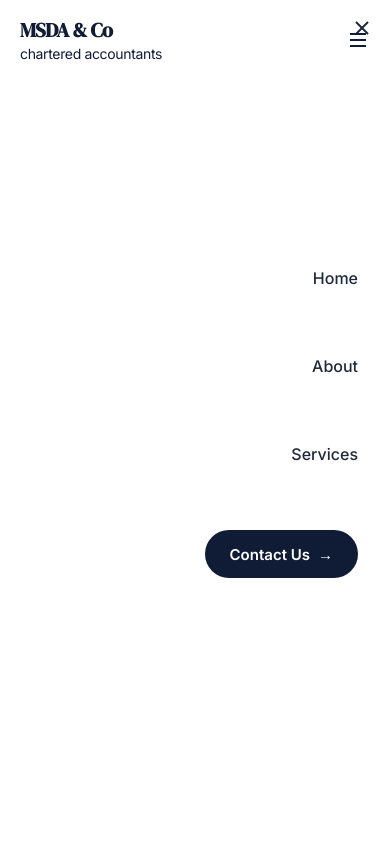
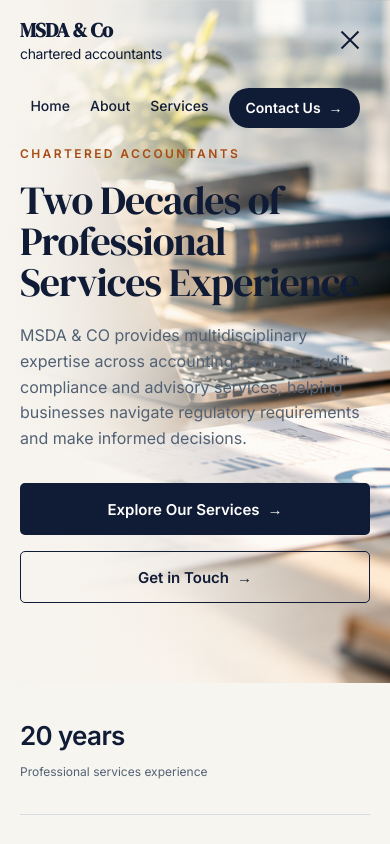
Before and after one commit to Ashwinsnair97/msda_website, a Next.js app: page / in a window 390 px wide. Both pictures are taken after a click on the button "Open menu". Shown: the top 844 px of the page. Built offline with nearby package versions, Linux system fonts and the light colour scheme.

Commit message:
navbar mobile fix

```diff
--- a/components/navbar.js
+++ b/components/navbar.js
@@ -23,9 +23,9 @@ export default function Navbar() {
   }, []);
 
   return (
-    <header className="relative z-50">
+    <header className="fixed left-0 top-0 z-50 w-full">
       <nav
-        className={`fixed left-0 top-0 z-50 w-full font-body transition-all duration-500 ${
+        className={`w-full font-body transition-all duration-500 ${
           isScrolled
             ? "bg-white/20 py-2 shadow-md text-gray-700 backdrop-blur-lg md:py-3"
             : "bg-transparent py-4 text-primary md:py-6"
@@ -81,48 +81,68 @@ export default function Navbar() {
           <div className="flex items-center gap-3 md:hidden">
             <button
               type="button"
-              aria-label="Toggle menu"
+              aria-label={isMenuOpen ? "Close menu" : "Open menu"}
+              aria-expanded={isMenuOpen}
+              aria-controls="mobile-navigation"
               onClick={() => setIsMenuOpen(!isMenuOpen)}
-              className={`${isScrolled ? "text-gray-700" : "text-primary"}`}
+              className={`relative flex h-10 w-10 items-center justify-center ${isScrolled ? "text-gray-700" : "text-primary"}`}
             >
-              <svg className="h-6 w-6 cursor-pointer" fill="none" stroke="currentColor" strokeWidth="2" viewBox="0 0 24 24">
-                <line x1="4" y1="6" x2="20" y2="6" />
-                <line x1="4" y1="12" x2="20" y2="12" />
-                <line x1="4" y1="18" x2="20" y2="18" />
-              </svg>
+              <span
+                className={`absolute left-2 right-2 h-0.5 bg-current transition-all duration-500 ${
+                  isMenuOpen
+                    ? "top-1/2 -translate-y-1/2 rotate-45"
+                    : "top-3"
+                }`}
+              />
+              <span
+                className={`absolute left-2 right-2 top-1/2 h-0.5 -translate-y-1/2 bg-current transition-all duration-500 ${
+                  isMenuOpen ? "opacity-0" : "opacity-100"
+                }`}
+              />
+              <span
+                className={`absolute left-2 right-2 h-0.5 bg-current transition-all duration-500 ${
+                  isMenuOpen
+                    ? "top-1/2 -translate-y-1/2 -rotate-45"
+                    : "bottom-3"
+                }`}
+              />
             </button>
           </div>
         </div>
       </nav>
 
       <div
-        className={`fixed right-0 top-0 z-40 h-screen w-full bg-white font-body text-base font-medium text-gray-800 transition-all duration-500 md:hidden ${
-          isMenuOpen ? "translate-x-0" : "translate-x-full"
+        id="mobile-navigation"
+        aria-hidden={!isMenuOpen}
+        inert={!isMenuOpen}
+        className={`max-h-0 overflow-hidden font-body text-sm font-medium opacity-0 transition-[max-height,opacity] duration-500 ease-in-out md:hidden ${
+          isScrolled
+            ? "bg-white/20 text-gray-700 shadow-md backdrop-blur-lg"
+            : "bg-transparent text-primary"
+        } ${
+          isMenuOpen ? "max-h-20 opacity-100" : ""
         }`}
       >
-        <button
-          type="button"
-          aria-label="Close menu"
-          className="absolute right-4 top-4"
+        <div className="overflow-x-auto">
+          <div className="flex w-max min-w-full items-center justify-center gap-5 px-4 py-2">
+            {navLinks.map((link) => (
+              <Link
+                key={link.href}
+                href={link.href}
                 onClick={() => setIsMenuOpen(false)}
+                className={`group flex cursor-pointer flex-col gap-0.5 whitespace-nowrap transition-colors hover:text-accent ${isScrolled ? "text-gray-700" : "text-primary"}`}
               >
-          <svg className="h-6 w-6" fill="none" stroke="currentColor" strokeWidth="2" viewBox="0 0 24 24">
-            <line x1="18" y1="6" x2="6" y2="18" />
-            <line x1="6" y1="6" x2="18" y2="18" />
-          </svg>
-        </button>
-
-        <div className="flex h-full flex-col items-end justify-center gap-16 px-8">
-          {navLinks.map((link) => (
-            <Link key={link.href} href={link.href} onClick={() => setIsMenuOpen(false)}>
                 {link.label}
+                <span
+                  className={`block h-0.5 w-0 transition-all duration-300 group-hover:w-full group-hover:bg-accent ${isScrolled ? "bg-gray-700" : "bg-primary"}`}
+                />
               </Link>
             ))}
 
             <Button
               href={`mailto:${site.email}`}
               variant="nav-cta"
-            size="md"
+              size="sm"
               hoverColor="var(--burnt-copper)"
               onClick={() => setIsMenuOpen(false)}
               icon={<span aria-hidden="true">→</span>}
@@ -131,6 +151,7 @@ export default function Navbar() {
             </Button>
           </div>
         </div>
+      </div>
     </header>
   );
 }
```
Lines whose indentation alone changed are shown as unchanged.
